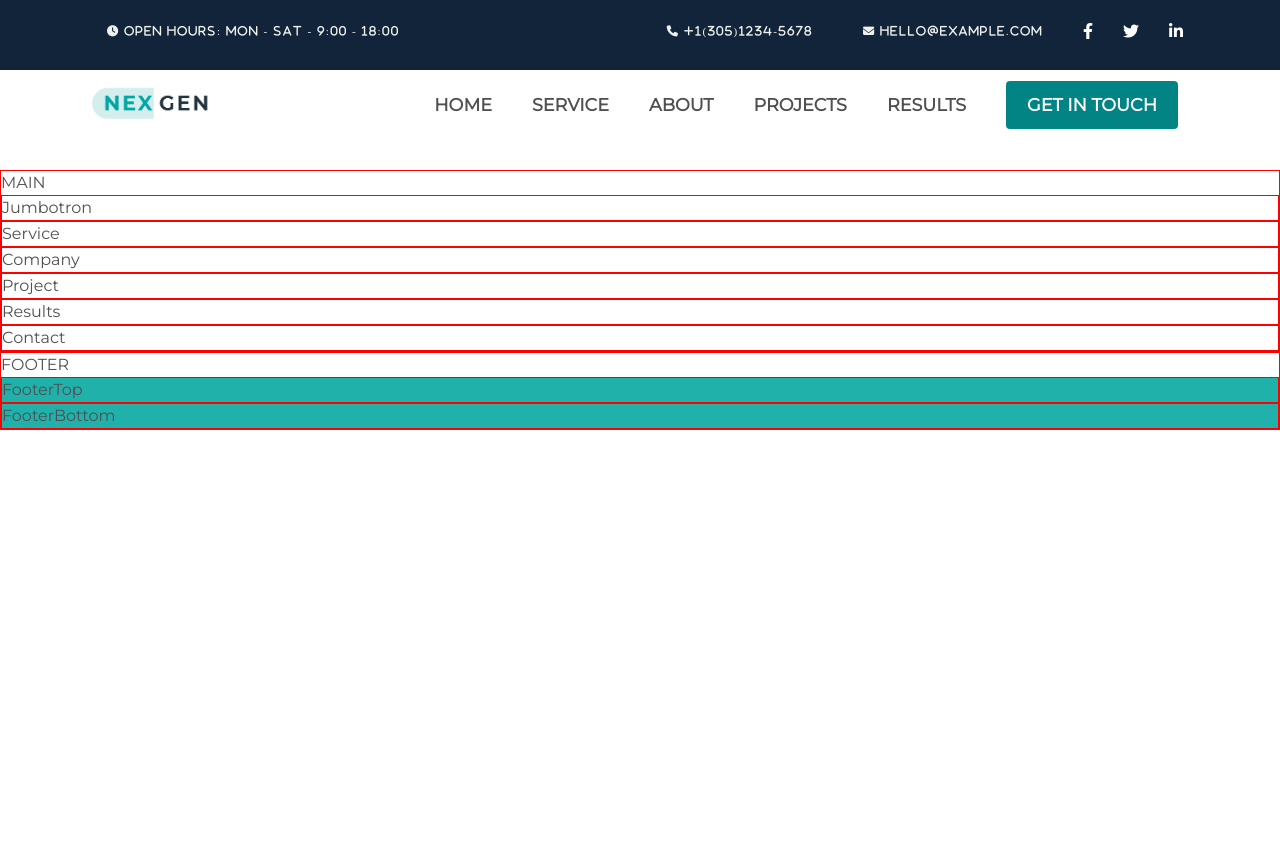
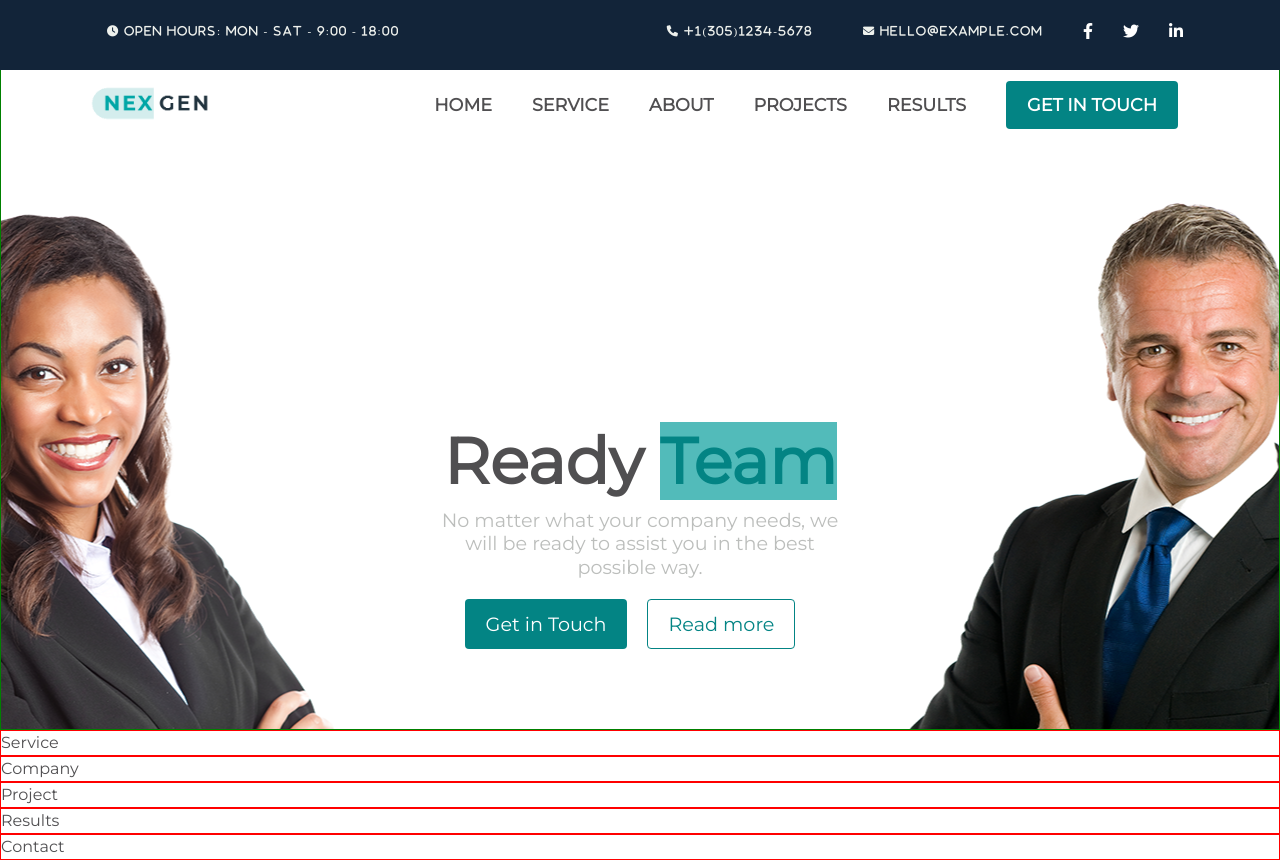
Before and after one commit to davidechon/proj-html-vuejs, a Vue app: page / in a window 1280 px wide. Before the commit the page ends 800 px from the top, so only its background shows below. Built offline with nearby package versions, Linux system fonts and the light colour scheme.

Commit message:
jumbotron 90%

```diff
--- a/src/App.vue
+++ b/src/App.vue
@@ -5,13 +5,13 @@
    <app-header/>
 </div>
 
-  <div class="main debug">MAIN
+  <div class="main ">
     <app-main/>
   </div>
 
-   <div class="footer debug">FOOTER
+   <!-- <div class="footer debug">FOOTER
      <app-footer />
-   </div>
+   </div> -->
 
  </section>
 
@@ -19,13 +19,15 @@
 </template>
 
 <script>
-import AppFooter from './components/AppFooter.vue';
+// import AppFooter from './components/AppFooter.vue';
 import AppHeader from './components/AppHeader.vue';
 import AppMain from './components/AppMain.vue';
 import dati from './dati.json'
 export default {
   name: 'App',
-  components: { AppHeader, AppMain, AppFooter },
+  components: { AppHeader, AppMain,
+  //  AppFooter
+   },
   data(){
     return{
       datiInput: dati
--- a/src/components/AppHeader.vue
+++ b/src/components/AppHeader.vue
@@ -48,6 +48,11 @@ export default {
 @import '../styles/variables.scss';
 
 header{
+  position: fixed;
+  top:0;
+  left:0;
+  width: 100%;
+  z-index: 1;
   height: 70px;
   background: $bg-dark;
   margin-bottom: 100px;
--- a/src/components/AppMain.vue
+++ b/src/components/AppMain.vue
@@ -1,6 +1,27 @@
 <template>
   <main>
-    <div id="jumbotron" class="debug">Jumbotron</div>
+    <div id="jumbotron">
+
+      <div class="container-fluid">
+        <!-- <img src="../assets/img/bg-parallax.png" alt="jumbotron" class="col-12"> -->
+        <div class="container">
+          <div class="row d-flex justify-content-center align-items-center text-box">
+            <div class="col-8 text-center">
+              <h1>Ready  <span class="text-evidence">Team</span></h1>
+              <h4 class="col-7">No matter what your company needs, we will be ready to assist you in the best possible way.</h4>
+              <button class="btn btn-cta" type="button">Get in Touch</button>
+             <button class="btn btn-outline-cta" type="button">Read more</button>
+            </div> <!-- /Jumbotron container col-6 -->
+
+
+
+           </div> <!-- /Jumbotron container row -->
+        </div> <!-- /Jumbotron container -->
+      </div> <!-- /Jumbotron container-fluid -->
+
+    </div> <!-- /Jumbotron -->
+
+
     <div id="service" class="debug">Service</div>
     <div id="about" class="debug">Company</div>
     <div id="project" class="debug">Project</div>
@@ -18,6 +39,61 @@ export default {
 <style lang='scss' scope>
 @import '../styles/variables.scss';
 
-body{background: lightseagreen;}
+main{
+
+  #jumbotron{
+    background-image: url(../assets/img/bg-parallax.png);
+    background-position: top;
+    height: 90vh;
+    margin-top: 10px;
+    border: 1px solid green;
+
+
+    .container{
+      margin-top: 380px;
+
+      h1{
+        font-size: 4rem;
+        font-weight: 900;
+      }
+      h4{
+        margin: 10px auto;
+        font-size: 1.2rem;
+        font-weight: 300;
+        color: $text-color-middle;
+      }
+
+      .text-box{
+        height: 300px;
+        margin: 20px auto;
+        font-size: 2rem;
+      }
+
+      .text-evidence{
+        color: $text-color-evidence;
+        background-color: $bg-color-evidence;
+      }
+
+      .btn-cta{
+      background: $btn-cta-dark;
+      color: $text-color-light;
+      padding: 10px 20px;
+      font-size: 1.2rem;
+      }
+      .btn-outline-cta{
+      background: $text-color-light;
+      color: $btn-cta-dark;
+      border:1px solid $btn-cta-dark;
+      padding: 10px 20px;
+      margin: 10px 20px;
+      font-size: 1.2rem;
+      }
+
+
+    } // /jumbotron container
+
+  } // /#jumbotron
+
+} // /main
 
 </style>
--- a/src/styles/variables.scss
+++ b/src/styles/variables.scss
@@ -8,6 +8,9 @@ $text-color-light: #ffffff;
 $text-color-middle: #bcbebc;
 $text-color-dark: #504f51;
 
+$text-color-evidence: #038484;
+$bg-color-evidence: #52bbba;
+
 
 
 // Typography
```
